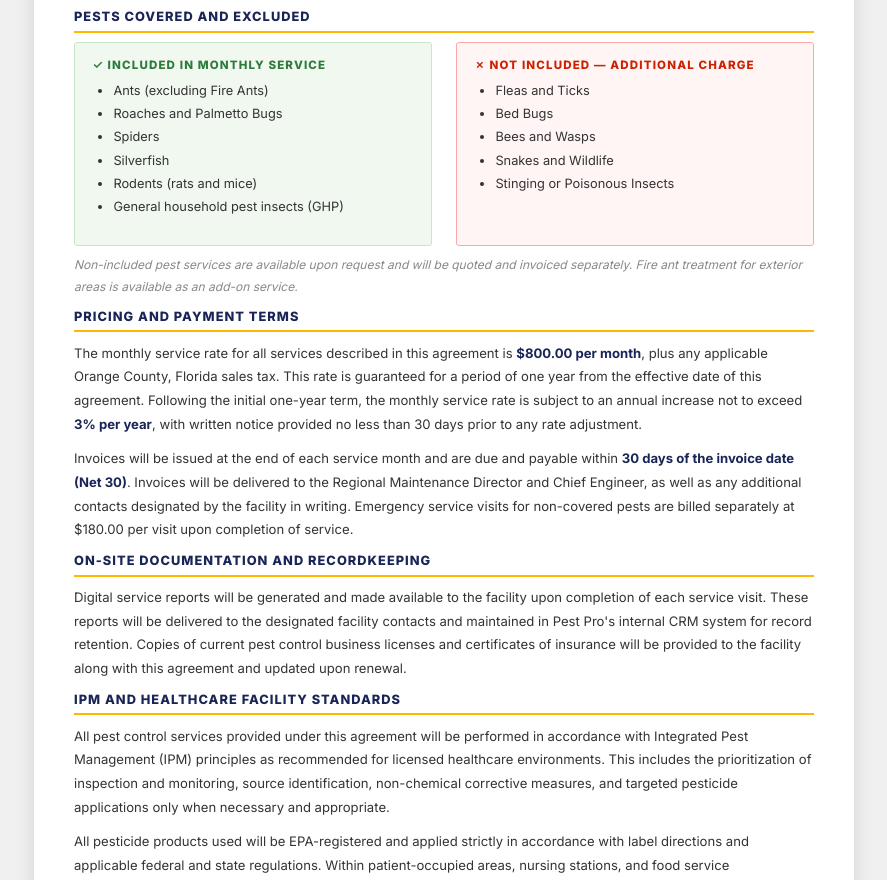
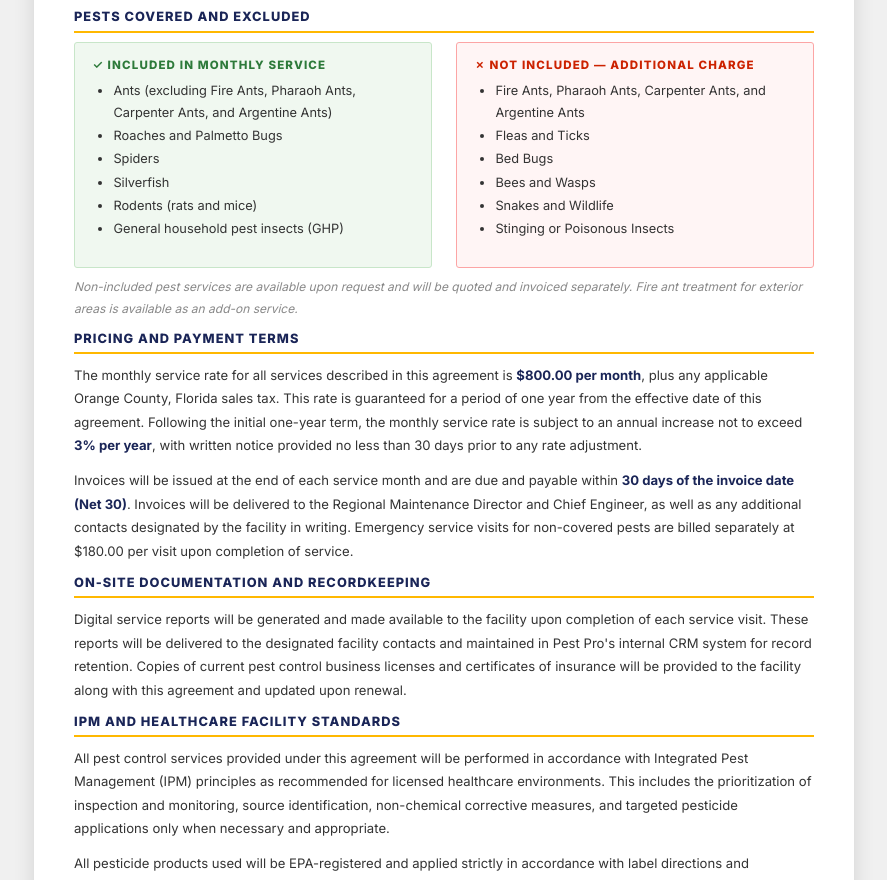
Before and after one commit to Vant-PestPro/pestpro-docs, a plain HTML site: page excelsior-ghp-agreement.html in a window 1280 px wide. Shown: the part 2091-2971 px from the top of the page, without its empty margins (196-1083 px from the left). Drawn offline with Linux system fonts and the light colour scheme.

Commit message:
Exclude Pharaoh, Carpenter, Argentine ants from covered pests

```diff
--- a/excelsior-ghp-agreement.html
+++ b/excelsior-ghp-agreement.html
@@ -194,7 +194,7 @@
         <div class="covered-box">
           <h4>✓ Included in Monthly Service</h4>
           <ul>
-            <li>Ants (excluding Fire Ants)</li>
+            <li>Ants (excluding Fire Ants, Pharaoh Ants, Carpenter Ants, and Argentine Ants)</li>
             <li>Roaches and Palmetto Bugs</li>
             <li>Spiders</li>
             <li>Silverfish</li>
@@ -205,6 +205,7 @@
         <div class="notcovered-box">
           <h4>✗ Not Included — Additional Charge</h4>
           <ul>
+            <li>Fire Ants, Pharaoh Ants, Carpenter Ants, and Argentine Ants</li>
             <li>Fleas and Ticks</li>
             <li>Bed Bugs</li>
             <li>Bees and Wasps</li>
```
